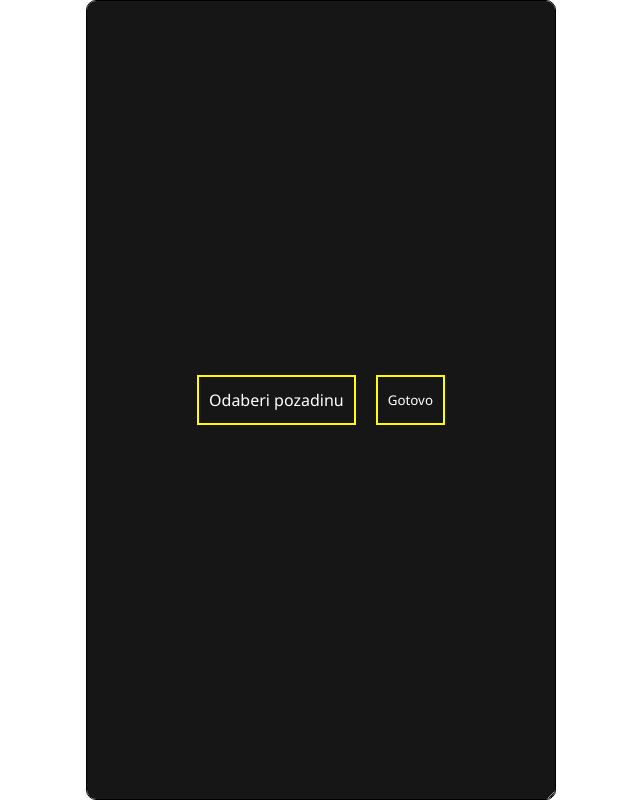
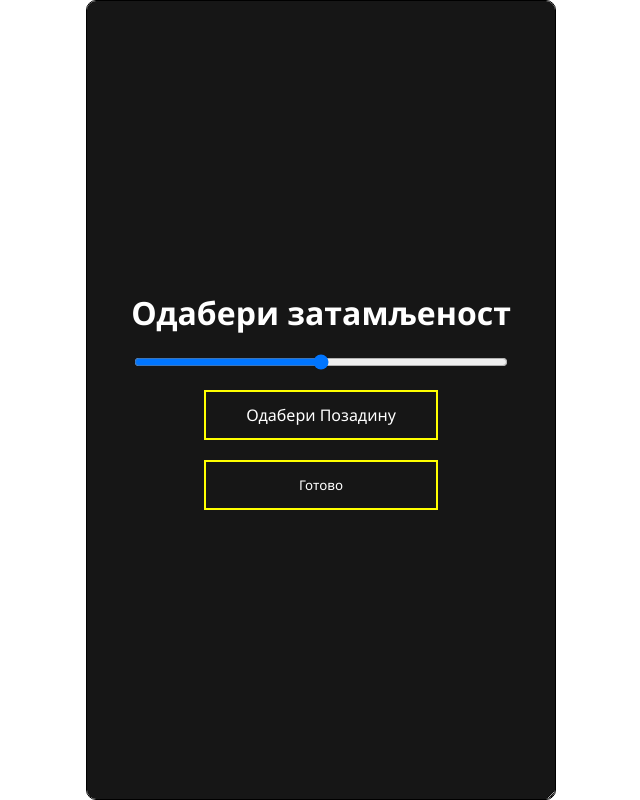
Before and after one commit to nikola-matkovic/Tapp, a Vue app in the folder spa/: page /#/settings in a window 1280 px wide. Shown: the whole page, without its empty margins (319-959 px from the left). Built offline with nearby package versions, Linux system fonts and the light colour scheme.

Commit message:
Add background opacity

```diff
--- a/spa/src/View/Home.vue
+++ b/spa/src/View/Home.vue
@@ -28,8 +28,7 @@ const background = ref(null);
 
 let debug = true;
 
-
-if(!debug){
+if(!debug  && !store.user){
 	store.user = prompt("Unesite id:");
 	if(store.user == 1)
 		store.password = prompt("Draga moja ženo, koju puno volim, unesi šifru <3")
@@ -202,13 +201,22 @@ onMounted(async () => {
 
 	scrollToBottom()
 
-
 	background.value = await getBackground(store.user, store.password);
 
-	console.log(background.value);
+	if(background.value){
 
-	if(background.value){
-		main.value.style.backgroundImage = `url(${background.value})` ;
+		let darkness = background.value.opacity / 100;
+		console.log(darkness);
+
+		main.value.style.backgroundImage = `
+
+        linear-gradient(
+          rgba(0, 0, 0, ${darkness}),
+          rgba(0, 0, 0, ${darkness})
+        ),
+
+		url(${background.value.url})` ;
+
 	}
 
 	document.addEventListener("keydown" , (e) =>{
@@ -288,7 +296,7 @@ function scrollToBottom(){
 			</div>
 
 			<div class="center">
-				<h3>Nikola Matković</h3>
+				<h3>мејд вит 💙 </h3>
 			</div>
 
 			<div class="right">
--- a/spa/src/View/Settings.vue
+++ b/spa/src/View/Settings.vue
@@ -1,10 +1,12 @@
 <template>
     <div id="settings">
+        <h1>Одабери затамљеност</h1>
+        <input type="range" name="" id="" min="0" max="100" v-model="opacity">
         <label for="chose-background">
-            Odaberi pozadinu
+            Одабери Позадину
         </label>
         <input type="file" ref="input" name="file_upload" id="chose-background" accept="image/*" >
-        <button @click="setBackground()">Gotovo</button>
+        <button @click="setBackground()">Готово</button>
     </div>
 </template>
 
@@ -17,18 +19,19 @@ import { useAppStore } from '../store';
 import router from '../Router';
 
 const input  = ref(null)
+const opacity = ref(50)
 const store = useAppStore();
 
 async function setBackground(){
 
     let data = new FormData();
 
-    console.log(input.value.files)
-
     data.append("user_id", store.user);
     data.append("password", store.password);
     data.append("file", input.value.files[0]);
+    data.append("opacity", opacity.value);
 
+    console.log(opacity.value)
     try {
         let res = await axios.post(config.url + "setBackground.php", data,   {
         Headers : {
@@ -55,8 +58,12 @@ async function setBackground(){
     display: flex;
     justify-content: center;
     align-items: center;
+    flex-direction: column;
     gap: 20px;
 
+    input {
+        width: 80%;
+    }
     label, button {
         background-color: transparent;
         color: white;
@@ -67,6 +74,7 @@ async function setBackground(){
         justify-content: center;
         align-items: center;
         cursor: pointer;
+        width: 50%;
     }
 }
 
--- a/spa/src/components/Message.vue
+++ b/spa/src/components/Message.vue
@@ -24,7 +24,8 @@ defineProps({
     color: rgb(17, 27, 33);
     line-height: 20px;
 	width: fit-content;
-    max-width: 80%
+    max-width: 80%;
+    box-shadow:2px 2px 5px 0 rgba(0, 0, 0, .3)
 }
 .left {
     background: hsl(280, 100%, 50%);
--- a/spa/src/functions/getBackground.js
+++ b/spa/src/functions/getBackground.js
@@ -7,7 +7,10 @@ export default async function getBackground(user, password) {
         data.append("password", password);
         data.append("user", user)
         let res = await axios.post(`${config.url}getBackground.php`, data);
-        return config.url + "upload/" + res.data[0].background;
+        return {
+            url: config.url + "upload/" + res.data[0].background,
+            opacity : res.data[0].background_opacity
+        }
     }
     catch (err) {
         return false
```
Also changed, not shown: 2 other files (tests, documents, lock files or other folders).
